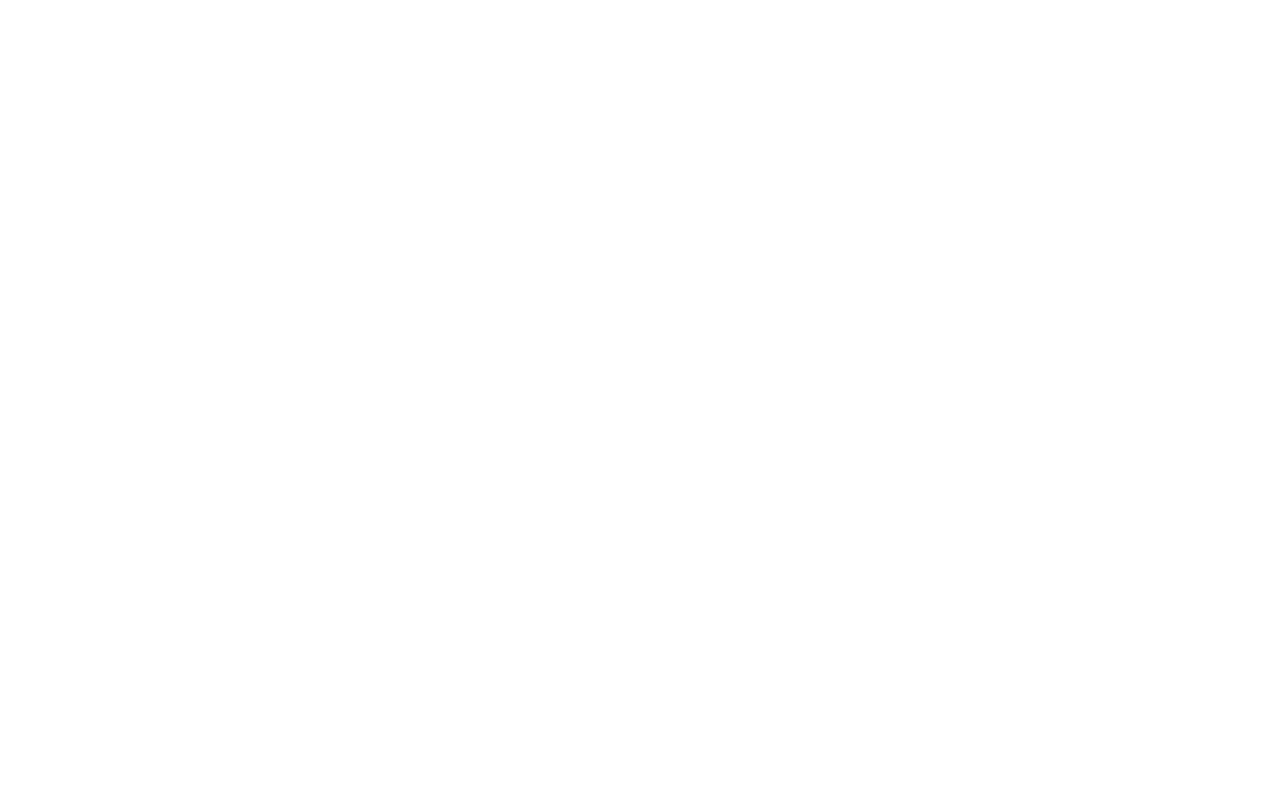
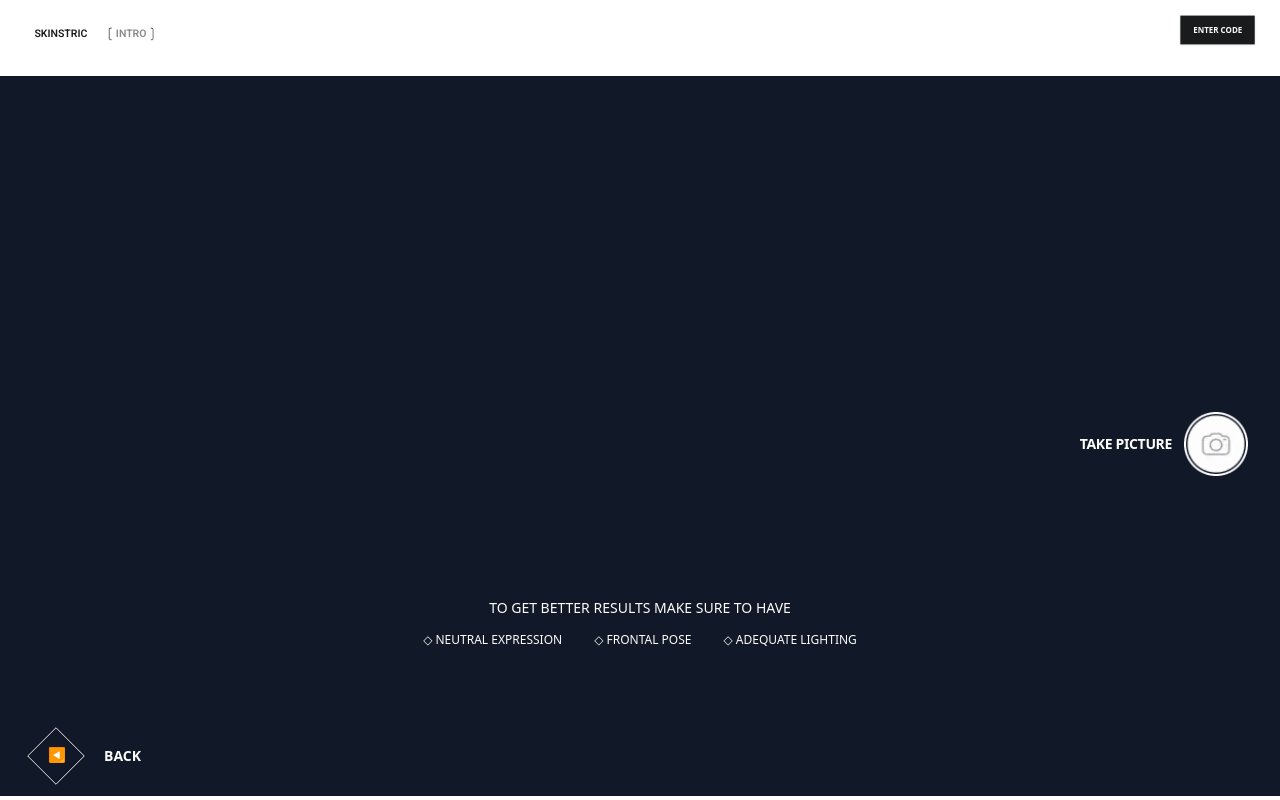
Before and after one commit to CreationsXJohnC/skinstric-ai-internship, a React (Create React App) app: page /camera in a window 1280 px wide. Before the commit this address had no page. Built offline with nearby package versions, Linux system fonts and the light colour scheme.

Commit message:
fifthteenth update

```diff
--- a/src/App.js
+++ b/src/App.js
@@ -1,10 +1,12 @@
 import { BrowserRouter as Router, Route, Routes } from "react-router-dom";
-import Page1 from "./pages/000";
-import Page2 from "./pages/002";
-import Page3 from "./pages/504";
-import Page4 from "./pages/005";
-import Page5 from "./pages/012";
-import Page6 from "./pages/013";
+import Intro from "./pages/000";
+import Name from "./pages/002";
+import City from "./pages/504";
+import Image from "./pages/005";
+import LoadingPic from "./pages/001";
+import Camera from "./pages/006";
+import Demographics from "./pages/012";
+import Results from "./pages/013";
 
 
 
@@ -13,12 +15,14 @@
     return (
         <Router>
             <Routes>
-                <Route path="/" element={<Page1 />} />
-                <Route path="/page2" element={<Page2 />} />
-                <Route path="/page3" element={<Page3 />} />
-                <Route path="/page4" element={<Page4 />} />
-                <Route path="/page5" element={<Page5 />} />
-                <Route path="/page6" element={<Page6 />} />
+                <Route path="/" element={<Intro />} />
+                <Route path="/name" element={<Name />} />
+                <Route path="/city" element={<City />} />
+                <Route path="/image" element={<Image />} />
+                <Route path="/loadingpic" element={<LoadingPic />} />
+                <Route path="/camera" element={<Camera />} />
+                <Route path="/demographics" element={<Demographics />} />
+                <Route path="/results" element={<Results />} />
             </Routes>
         </Router>
     );
--- a/src/pages/000.jsx
+++ b/src/pages/000.jsx
@@ -5,7 +5,7 @@
 import LeftBorder from "../assets/Rectangle 2779.svg"
 import DisButton from "../assets/button-icon-text-shrunk.svg"
 
-const Page1 = () => {
+const Intro = () => {
     const [isHovering, setIsHovering] = useState(false);
     const [issHovering, setIssHovering] = useState(false);
     const [isVisible, setIsVisible] = useState(false)
@@ -134,7 +134,7 @@
                   id="task-test-button"
                   onMouseEnter={() => setIsHovering(true)}
                   onMouseLeave={() => setIsHovering(false)}
-                  to="/page2"
+                  to="/name"
                   className="group inline-flex items-center justify-center gap-4 whitespace-nowrap rounded-md text-sm font-normal text-[#1A1B1C] cursor-pointer h-9 absolute top-1/2 left-0 -translate-y-1/2 -translate-x-1/5 px-3 py-1 transition-transform duration-300"
                 >
                   TAKE TEST
@@ -150,4 +150,4 @@
     );
   };
 
-  export default Page1;
+  export default Intro;
--- a/src/pages/001.jsx
+++ b/src/pages/001.jsx
@@ -2,9 +2,13 @@
 import { Link } from "react-router-dom";
 import LeftBracket from "../assets/Rectangle 2710.webp"
 import RightBracket from "../assets/Rectangle 2711.webp"
+import DiamondLarge from "../assets/Diamond-light-large.webp"
+import DiamondMedium from "../assets/Diamond-medium-medium.webp"
+import DiamondSmall from "../assets/Diamond-dark-small.webp"
+import CameraIcon from "../assets/camera-icon.webp"
 
 
-const Page2 = () => {
+const LoadingPic = () => {
     useEffect(() => {
         window.scrollTo(0, 0);
     }, []);
@@ -18,11 +22,33 @@
                     <p className="navbar__left--page-name">INTRO</p>
                     <img className="navbar__left--img" src={RightBracket} alt="" />
                 </div>
-                <button className="navbar__enter-code">ENTER CODE</button>
+                <button className="inline-flex items-center justify-center gap-2 whitespace-nowrap font-semibold transition-colors  disabled:pointer-events-none text-primary-foreground shadow hover:bg-primary/90 h-9 px-4 py-2 mx-4 scale-[0.8] text-[#FCFCFC] text-[10px] bg-[#1A1B1C] leading-[16px]">ENTER CODE</button>
+            </div>
+            <div className="md:h-[85vh] h-[65vh] bg-white flex items-center justify-center">
+                <div className="flex flex-col items-center justify-center h-[70vh] overflow-auto">
+                    <div className="flex-0 flex flex-col md:flex-row items-center justify-center relative">
+                        <div className="w-[270px] h-[270px] md:w-[482px] md:h-[482px]"></div>
+                        <img alt="DiamondLarge" loading="lazy" width={482} height={482} decoding="async" data-nimg="1" className="absolute w-[270px] h-[270px] md:w-[482px] md:h-[482px] animate-spin-slow" style={{color: "transparent"}} src={DiamondLarge} />
+                        <img alt="DiamondMedium" loading="lazy" width={444.34} height={444.34} decoding="async" data-nimg="1" className="absolute w-[230px] h-[230px] md:w-[444.34px] md:h-[444.34px] animate-spin-slower" style={{color: "transparent"}} src={DiamondMedium} />
+                        <img alt="DiamondSmall" loading="lazy" width={405.18} height={405.18} decoding="async" data-nimg="1" className="absolute w-[190px] h-[190px] md:w-[405.18px] md:h-[405.18px] animate-spin-slowest" style={{color: "transparent"}} src={DiamondSmall} />
+                        <div className="absolute inset-0 flex flex-col items-center justify-center animate-pulse">
+                            <img alt="CameraIcon" loading="lazy" width={136} height={136} decoding="async" data-nimg="1" className="w-[100px] h-[100px] md:w-[136px] md:h-[136px] animate-pulse-grow" style={{color: "transparent"}} src={CameraIcon} />
+                            <p className="absolute font-semibold text-sm md:text-base leading-[24px] tracking-tight translate-y-20 animate-pulse">SETTING UP CAMERA ...</p>
+                        </div>
+                    </div>
+                    <div className="mt-0 text-center">
+                        <p className="text-xs md:text-sm mb-4 leading-6">TO GET BETTER RESULTS MAKE SURE TO HAVE</p>
+                        <div className="flex justify-center space-x-8">
+                            <p className="text-xs md:text-sm leading-6">◇ NEUTRAL EXPRESSION</p>
+                            <p className="text-xs md:text-sm leading-6">◇ FRONTAL POSE</p>
+                            <p className="text-xs md:text-sm leading-6">◇ ADEQUATE LIGHTING</p>
+                        </div>
+                    </div>
+                </div>
             </div>
         </div>
 
     );
 };
 
-export default Page2;
+export default LoadingPic;
--- a/src/pages/002.jsx
+++ b/src/pages/002.jsx
@@ -7,7 +7,7 @@
 import DiamondSmall from "../assets/Diamond-dark-small.webp"
 
 
-const Page2 = () => {
+const Name = () => {
     useEffect(() => {
         window.scrollTo(0, 0);
     }, []);
@@ -32,7 +32,7 @@
                     <form className="relative z-10">
                         <div className="flex flex-col items-center"></div>
                         <input className="text-5xl sm:text-6xl font-normal text-center bg-transparent border-b border-black focus:outline-none appearance-none w-[372px] sm:w-[432px] pt-1 tracking-[-0.07em] leading-[64px] text-[#1A1B1C] z-10" placeholder="Introduce Yourself" autoComplete="off" type="text" name="name" />
-                        <Link to="/page3"> <button type="submit" className="sr-only">Submit</button> </Link>
+                        <Link to="/city"> <button type="submit" className="sr-only">Submit</button> </Link>
                     </form>
                     <img alt="Diamond Large" loading="lazy" decoding="async" data-nimg="1" className="absolute w-[480px] h-[480px] md:w-[762px] md:h-[762px] animate-spin-slow rotate-190 color:transparent" src={DiamondLarge} />
                     <img alt="Diamond Medium" loading="lazy" decoding="async" data-nimg="1" className="absolute w-[400px] h-[400px] md:w-[682px] md:h-[682px] animate-spin-slower rotate-185 color:transparent" src={DiamondMedium} />
@@ -57,4 +57,4 @@
     );
 };
 
-export default Page2;
+export default Name;
--- a/src/pages/005.jsx
+++ b/src/pages/005.jsx
@@ -11,7 +11,10 @@
 import ResGalleryLine from "../assets/ResGalleryLine.webp"
 
 
-const Page4 = () => {
+const Image = () => {
+    const [cameraPopUp, setCameraPopUp] = useState(false)
+
+
     useEffect(() => {
         window.scrollTo(0, 0);
     }, []);
@@ -38,22 +41,13 @@
                         <img alt="DiamondMedium" loading="lazy" decoding="async" data-nimg="1" style={{color: "transparent"}} className="absolute w-[230px] h-[230px] md:w-[444.34px] md:h-[444.34px] animate-spin-slower rotate-190" src={SquareMedium} />
                         <img alt="DiamondSmall" loading="lazy" decoding="async" data-nimg="1" style={{color: "transparent"}} className="absolute w-[190px] h-[190px] md:w-[405.18px] md:h-[405.18px] animate-spin-slowest" src={SquareSmall} />
                         <div className="absolute insert-0 flex flex-col items-center justify-center">
-                            <img alt="CameraIcon" loading="lazy" decoding="async" data-nimg="1" style={{color: "transparent"}} className="w-[100px] h-[100px] md:w-[136px] md:h-[136px] hover:scale-108 duration-700 ease-in-out cursor-pointer" src={CameraIcon} />
+                            <img alt="CameraIcon" loading="lazy" decoding="async" data-nimg="1" style={{color: "transparent"}} className="w-[100px] h-[100px] md:w-[136px] md:h-[136px] hover:scale-108 duration-700 ease-in-out cursor-pointer" src={CameraIcon} onClick={() => setCameraPopUp(true)}/>
                             <div className="absolute bottom-[1%] right-[90px] md:top-[-25%] md:right-[-180px] translate-y-[-20px]">
                                 <p className="text-xs md:text-sm font-normal mt-1 leading-[24px]">
                                     ALLOW A.I. <br /> TO SCAN YOUR FACE
                                 </p>
                             </div>
                                 <img alt="Scan Line" loading="lazy" decoding="async" data-nimg="1" style={{color: "transparent"}} className="absolute hidden w-[66px] h-[59px] md:block md:right-[-35px] md:top-[-33px]" src={ResScanLine} />
-                        </div>
-                        <div className="absolute md:top-[43%] md:left-[360px] w-[352px] z-50">
-                            <div className="bg-[#1A1B1C] pt-4 pb-2">
-                                <h2 className="text-[#FCFCFC] text-base font-semibold mb-12 leading-[24px] pl-4">ALLOW A.I. TO ACCESS YOUR CAMERA</h2>
-                                <div className="flex mt-4 border-t border-[#FCFCFC] pt-2">
-                                    <button className="px-7 md:translate-x-45 text-[#fcfcfca1] font-normal text-sm leading-4 tracking-tight cursor-pointer hover:text-gray-500">DENY</button>
-                                    <button className="px-5 md:translate-x-45 text-[#fcfcfca1] font-normal text-sm leading-4 tracking-tight cursor-pointer hover:text-gray-300">ALLOW</button>
-                                </div>
-                            </div>
                         </div>
                     </div>
                     <div className="relative md:absolute md:left-[45%] lg:left-[50%] xl:left-[55%] flex flex-col items-center mt-12 md:mt-0 justify-center md:-translate-y-[0%] -translate-y-[10%] transition-opacity duration-300 opacity-100">
@@ -77,9 +71,18 @@
                     </div>
                     <input accept="image/*" className="hidden" type="file" />
                 </div>
+                <div className={`absolute md:top-[43%] md:left-[500px] w-[352px] z-50 ${cameraPopUp ? "block" : "hidden"}`}>
+                            <div className="bg-[#1A1B1C] pt-4 pb-2">
+                                <h2 className="text-[#FCFCFC] text-base font-semibold mb-12 leading-[24px] pl-4">ALLOW A.I. TO ACCESS YOUR CAMERA</h2>
+                                <div className="flex mt-4 border-t border-[#FCFCFC] pt-2">
+                                    <button className={`px-7 md:translate-x-45 text-[#fcfcfca1] font-normal text-sm leading-4 tracking-tight cursor-pointer hover:text-gray-500`} onClick={() => setCameraPopUp(false)}>DENY</button>
+                                    <Link to="/loadingpic"><button className={`px-5 md:translate-x-45 text-[#fcfcfca1] font-normal text-sm leading-4 tracking-tight cursor-pointer hover:text-gray-300`} >ALLOW</button></Link>
+                                </div>
+                            </div>
+                        </div>
                 <div className="pt-4 md:pt-0 pb-8 bg-white sticky md:static bottom-30.5 mb-0 md:mb-0">
                     <div className="absolute bottom-8 w-full flex justify-between md:px-9 px-13">
-                        <a className="relative" aria-label="Back" href="/page3">
+                        <a className="relative" aria-label="Back" href="/city">
                             <div>
                                 <div className="relative w-12 h-12 flex items-center justify-center border border-[#1A1B1C] rotate-45 scale-[1] sm:hidden">
                                     <span className="rotate-[-45deg] text-xs font-semibold sm:hidden">BACK</span>
@@ -113,4 +116,4 @@
     );
 };
 
-export default Page4;
+export default Image;
--- a/src/pages/006.jsx
+++ b/src/pages/006.jsx
@@ -2,15 +2,16 @@
 import { Link } from "react-router-dom";
 import LeftBracket from "../assets/Rectangle 2710.webp"
 import RightBracket from "../assets/Rectangle 2711.webp"
+import TakePictureIcon from "../assets/takePictureIcon.webp"
 
 
-const Page11 = () => {
+const Camera = () => {
     useEffect(() => {
         window.scrollTo(0, 0);
     }, []);
 
     return (
-        <body className="main__intro__page">
+        <div className="main__intro__page">
             <div className="nav__row">
                 <div className="navbar__left">
                     <Link className="navbar__left--name" to="/">SKINSTRIC</Link>
@@ -18,10 +19,47 @@
                     <p className="navbar__left--page-name">INTRO</p>
                     <img className="navbar__left--img" src={RightBracket} alt="" />
                 </div>
+                <button className="inline-flex items-center justify-center gap-2 whitespace-nowrap font-semibold transition-colors  disabled:pointer-events-none text-primary-foreground shadow hover:bg-primary/90 h-9 px-4 py-2 mx-4 scale-[0.8] text-[#FCFCFC] text-[10px] bg-[#1A1B1C] leading-[16px]">ENTER CODE</button>
             </div>
-        </body>
+            <div className="h-[90vh] w-screen">
+                <div className="relative h-[92vh] w-screen overflow-hidden bg-gray-900">
+                    <div className="absolute inset-0 z-10">
+                        <video autoplay playsinline className="absolute inset-0 w-full h-full object-cover"></video>
+                        <div className="absolute right-8 top-1/2 transform -translate-y-1/2 z-20 flex items-center space-x-3">
+                            <div className="font-semibold text-sm tracking-tight leading-[14px] text-[#FCFCFC] hidden sm:block">TAKE PICTURE</div>
+                            <div className="transform hover:scale-105 ease-in-out duration-300">
+                                <img alt="Take Picture" loading="lazy" width={60} height={60} decoding="async" data-nimg="1" className="w-16 h-16 cursor-pointer" style={{color: "transparent"}} src={TakePictureIcon} />
+                            </div>
+                        </div>
+                        <div className="absolute bottom-30 sm:bottom-40 left-0 right-0 text-center z-20">
+                            <p className="text-sm mb-2 font-normal leading-6 text-[#FCFCFC]">TO GET BETTER RESULTS MAKE SURE TO HAVE</p>
+                            <div className="flex justify-center space-x-8 text-xs leading-6 text-[#FCFCFC]">
+                                <p>◇ NEUTRAL EXPRESSION</p>
+                                <p>◇ FRONTAL POSE</p>
+                                <p>◇ ADEQUATE LIGHTING</p>
+                            </div>
+                        </div>
+                    </div>
+                    <div className="absolute md:bottom-8 bottom-60 left-8 z-20">
+                        <a href="/result">
+                            <div>
+                                <div className="relative w-12 h-12 flex items-center justify-center border border-[#FCFCFC] rotate-45 scale-[1] sm:hidden">
+                                    <span className="rotate-[-45deg] text-xs font-semibold sm:hidden text-[#FCFCFC]">BACK</span>
+                                </div>
+                                <div className="group hidden sm:flex flex-row relative justify-center items-center">
+                                    <div className=" w-12 h-12 hidden sm:flex justify-center border border-[#FCFCFC] rotate-45 scale-[0.85] group-hover:scale-[0.92] ease duration-300"></div>
+                                    <span className="absolute left-[15px] bottom-[13px] scale-[0.9] rotate-180 hidden sm:block text-[#FCFCFC] group-hover:scale-[0.92] ease duration-300">▶</span>
+                                    <span className="text-sm font-semibold hidden sm:block ml-6 text-[#FCFCFC]">BACK</span>
+                                </div>
+                            </div>
+                        </a>
+                    </div>
+                    <canvas className="hidden"></canvas>
+                </div>
+            </div>
+        </div>
 
     );
 };
 
-export default Page11;
+export default Camera;
--- a/src/pages/012.jsx
+++ b/src/pages/012.jsx
@@ -6,7 +6,7 @@
 import DiamondMedium from "../assets/Diamond-medium-medium.webp"
 import DiamondSmall from "../assets/Diamond-dark-small.webp"
 
-const Page5 = () => {
+const Demographics = () => {
     useEffect(() => {
         window.scrollTo(0, 0);
     }, []);
@@ -48,7 +48,7 @@
                         </div>
                         <div className="relative z-10 grid grid-cols-3 grid-rows-3 gap-0">
                             <div className="flex items-center justify-center col-start-2">
-                                <a href="/page6">
+                                <a href="/results">
                                     <button className="w-[153.88px] h-[153.88px] bg-gray-200 hover:bg-gray-300 transform rotate-45 flex items-center justify-center -m-5 cursor-pointer font-semibold leading-[24px] tracking-tight uppercase hover:scale-[1.05] transition-transform duration-300">
                                         <span className="transform -rotate-45">Demographics</span>
                                     </button>
@@ -106,4 +106,4 @@
     );
 };
 
-export default Page5;
+export default Demographics;
--- a/src/pages/013.jsx
+++ b/src/pages/013.jsx
@@ -5,7 +5,7 @@
 import RadioButton from "../assets/radioButton.webp"
 
 
-const Page6 = () => {
+const Results = () => {
     useEffect(() => {
         window.scrollTo(0, 0);
     }, []);
@@ -167,4 +167,4 @@
     );
 };
 
-export default Page6;
+export default Results;
```
Also changed, not shown: src/pages/504.jsx (+5 -5 lines), src/assets/takePictureIcon.webp (added).
